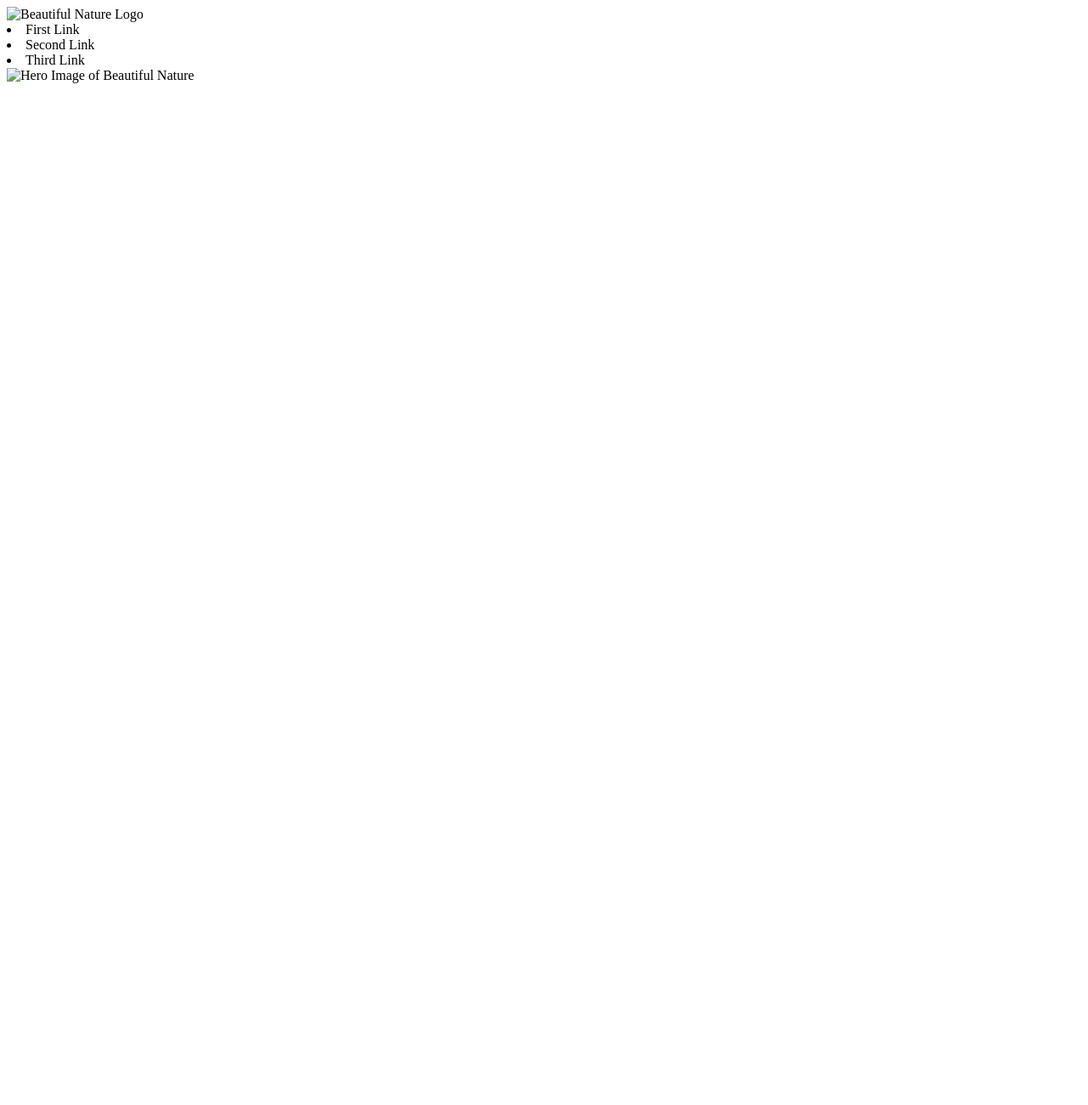
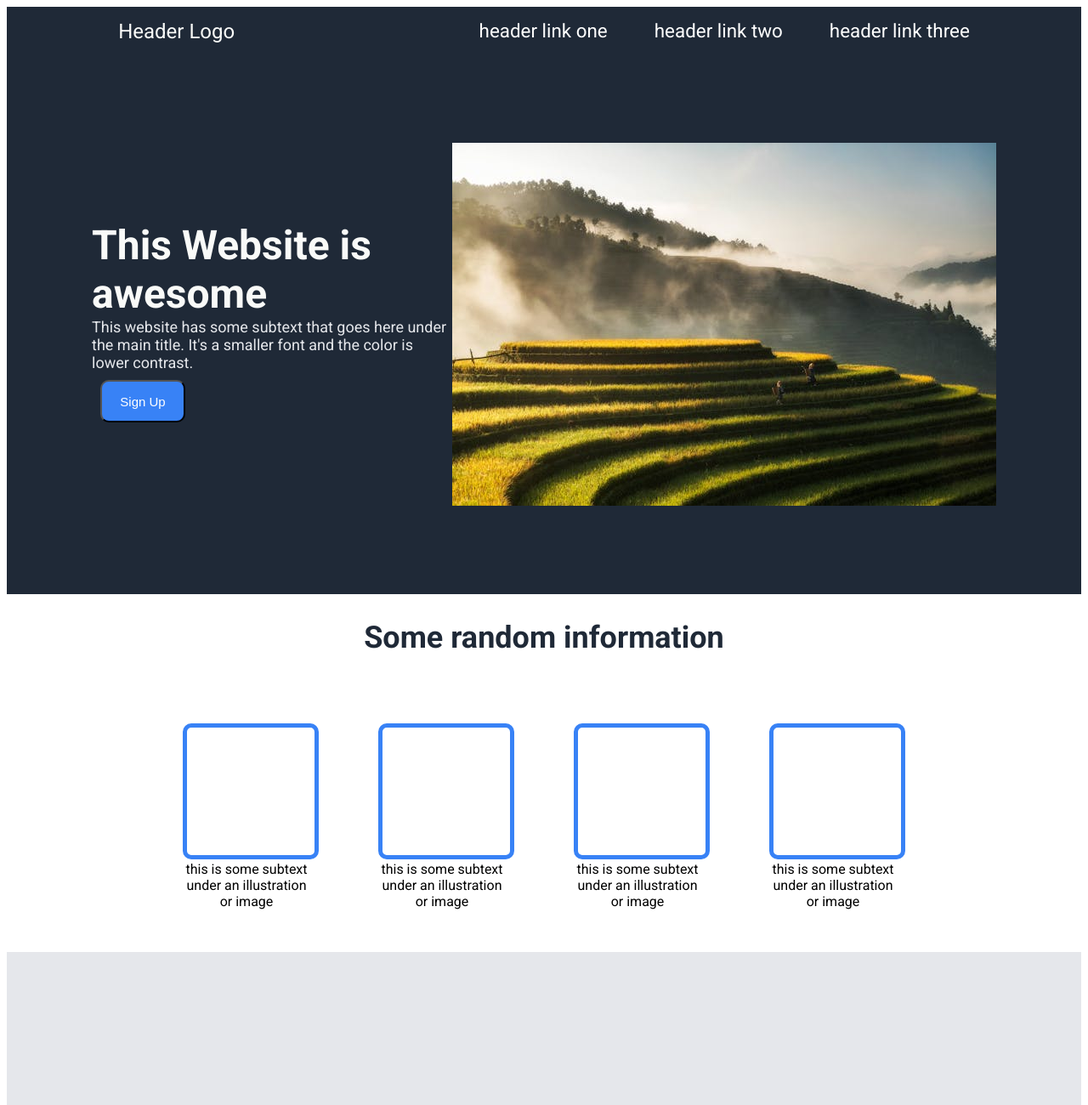
Before and after one commit to rishavdhungel/odin-landing-page, a plain HTML site: page index.html in a window 1280 px wide. Shown: the top 1300 px of the page at 85% size. Before the commit the page ends 800 px from the top, so only its background shows below. Drawn offline with Linux system fonts and the light colour scheme.

Commit message:
feat: finalize project with complete HTML and CSS
- Implemented final HTML structure and components
- Added finishing touches to CSS styling and layout

```diff
--- a/index.html
+++ b/index.html
@@ -9,11 +9,11 @@
 <body>
     <!-- Navbar Section Start -->
     <div class="navbar">
-        <img src="" alt="Beautiful Nature Logo">
+        <div class="logo-text">Header Logo</div>
         <div class="navlinks">
-            <li>First Link</li>
-            <li>Second Link</li>
-            <li>Third Link</li>
+           <a href="#first">header link one</a>
+           <a href="#second">header link two</a>
+           <a href="#third">header link three</a>
         </div>
     </div>
     <!-- Navbar Section End -->
@@ -21,28 +21,51 @@
     <!-- Hero Section Start  -->
      <div class="hero">
         <div class="hero-text">
-
+            <div class="hero-text-title">
+                This Website is awesome
+            </div>
+            <div class="hero-text-discription">
+                This website has some subtext that goes here under the main title. It's a smaller font and the color is lower contrast.
+            </div>
+            <div class="hero-text-btn">
+               <button><a href="#">Sign Up</a></button>
+            </div>
         </div>
 
         <div class="hero-img">
-            <img src="" alt="Hero Image of Beautiful Nature">
+            <img src="/img/hero-img.jpg" alt="Hero Image of Beautiful Nature">
         </div>
      </div>
     <!-- Hero Section End -->
-
+    <div class="info-title">Some random information</div>
     <!-- Information Card Start -->
     <div class="info-card">
-        <div class="info-card-box"></div>
-        <div class="info-card-box"></div>
-        <div class="info-card-box"></div>
-        <div class="info-card-box"></div>
+        <div class="info-card-box">
+            <div class="info-box"></div>
+            <div class="box-text">this is some subtext under an illustration or image</div>
+        </div>
+
+        <div class="info-card-box">
+            <div class="info-box"></div>
+            <div class="box-text">this is some subtext under an illustration or image</div>
+        </div>
+
+        <div class="info-card-box">
+            <div class="info-box"></div>
+            <div class="box-text">this is some subtext under an illustration or image</div>
+        </div>
+
+        <div class="info-card-box">
+            <div class="info-box"></div>
+            <div class="box-text">this is some subtext under an illustration or image</div>
+        </div>
     </div>
     <!-- Information Card End -->
 
     <!-- Quote Section Start -->
      <div class="quote-card">
-        <div class="quote"></div>
-        <div class="quote-author"></div>
+        <div class="quote">This is an inspiring quote, or a testimonial from a customer. Maybe it's just filling up space, or maybe people will actually read it. Who knows? All I know is that it looks nice.</div>
+        <div class="quote-author">-Thor, God of Thunder</div>
      </div>
 
     <!-- Quote Section End -->
@@ -51,10 +74,12 @@
      <div class="call-to-action">
         <div class="call-card">
             <div class="call-text">
+                <h2>Call to action! it's time!</h2>
+                <p>Sign up for our product by clicking that button right over there!</p>
 
             </div>
             <div class="call-btn">
-
+                <a href="#">Sign Up</a>
             </div>
         </div>
      </div>
@@ -62,7 +87,7 @@
 
     <!-- Footer Section Start -->
     <div class="footer">
-
+        Copyright &copy; The Odin Project 2024
     </div>
     <!-- Footer Section End -->
 </body>
--- a/styles.css
+++ b/styles.css
@@ -0,0 +1,142 @@
+@import url('https://fonts.googleapis.com/css2?family=Roboto:wght@400;700&display=swap');
+
+body {
+    font-family: 'Roboto', sans-serif;
+}
+
+
+.navbar{
+    display: flex;
+    justify-content: space-around;
+    background-color: #1F2937;
+    color:white;
+    height: 30px;
+    padding: 15px;
+}
+
+.navlinks {
+    display: flex;
+    flex-direction: row;
+    justify-content: space-around;
+    text-decoration: none;
+}
+
+.navlinks a {
+    text-decoration: none;
+    color: white;
+    font-size: 1.4rem;
+    padding-left: 55px;
+}
+
+.logo-text{
+    font-size: 24px;
+    color: #F9FAF8;
+}
+
+.hero{
+    display: flex;
+    justify-content: space-around;
+    align-items: center;
+    background-color: #1F2937;
+    padding:100px;
+}
+
+.hero-text-title{
+    font-size: 48px;
+    color: #F9FAF8;
+    font-weight: 900;
+}
+
+.hero-text-discription{
+    font-size:18px;
+    color:#E5E7EB;
+}
+
+button{
+    margin:10px;
+    background-color: #3882F6;
+    padding:10px;
+    text-decoration: none;
+    border-radius: 10px;
+    width: 100px;
+    height: 50px;
+}
+
+button a{
+    text-decoration: none;
+    color:white;
+    font-size: 15px;
+
+}
+
+.info-title{
+    padding: 30px;
+    font-size: 36px;
+    color: #1F2937;
+    font-weight: 900;
+    text-align: center;
+}
+
+.info-card{
+    padding: 50px;
+    display: flex;
+    justify-content: center;
+    gap: 70px;
+
+}
+
+.info-box{
+    width: 150px;
+    height: 150px;
+    border: 5px solid #3882F6;
+    border-radius: 10px;
+}
+
+.box-text{
+    width: 150px;
+    text-align: center;
+    margin-top: 2px;
+}
+
+.quote-card{
+    background-color:#E5E7EB ;
+    font-size: 36px;
+    font-style: italic;
+    padding: 300px;
+}
+
+.quote-author{
+    font-weight: bold;
+    text-align: right;
+}
+
+.call-card{
+    display: flex;
+    justify-content: space-around;
+    align-items: center;
+    margin: 150px;
+    background-color: #3882F6;
+    padding: 30px;
+    border-radius: 10px;
+}
+
+.call-text{
+    color: #F9FAF8;
+}
+
+.call-btn a{
+    width: 150px;
+    text-decoration: none;
+    color: white;
+    border: 2px solid white;
+    padding: 10px;
+    border-radius: 5px;
+}
+
+.footer{
+    background-color: #1F2937;
+    height: 50px;
+    color:white;
+    text-align: center;
+    padding-top: 25px;
+}
```
Also changed, not shown: img/hero-img.jpg (added), 1 other file.
